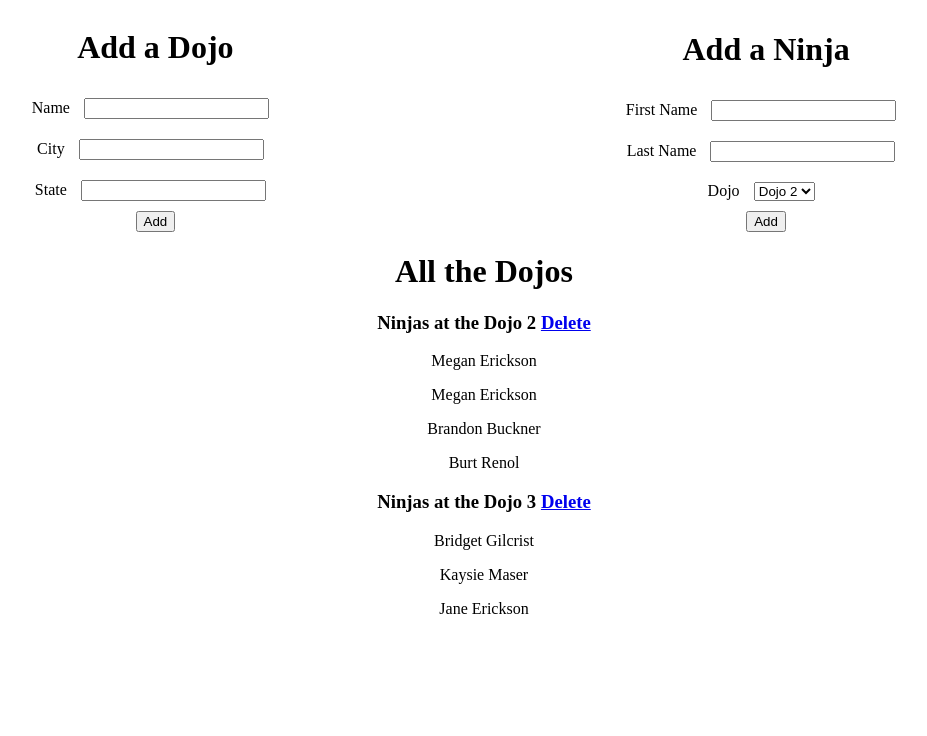
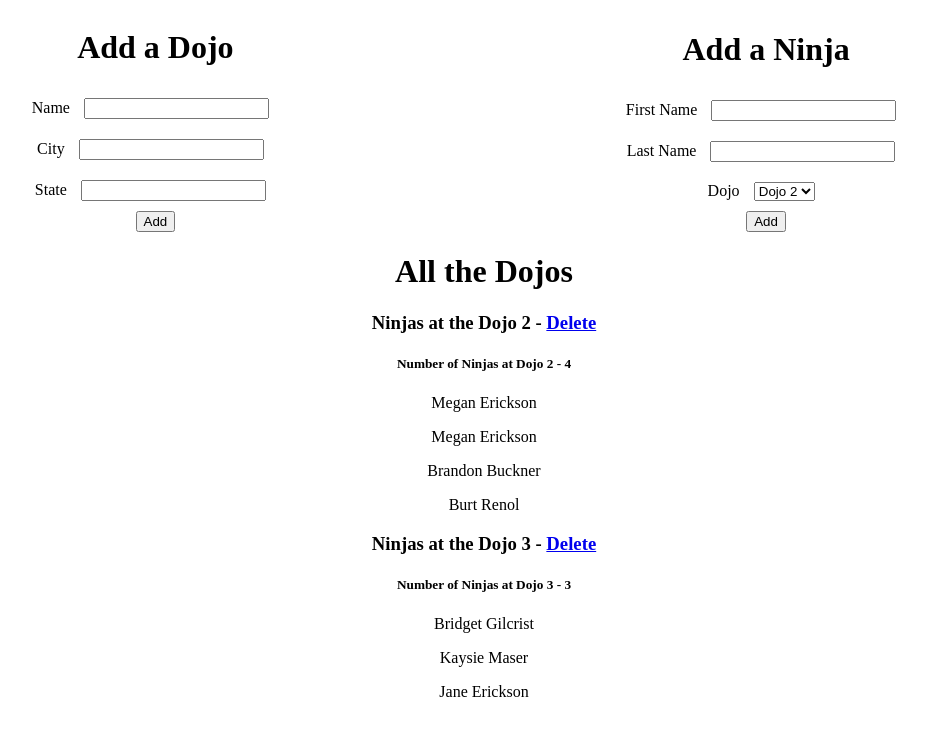
Before and after one commit to merickson51293/Dojo_Ninja, a Django app: page / in a window 1280 px wide. Shown: the top 736 px of the page, without its empty margins (156-1083 px from the left). Run offline with Django 3.2, Linux system fonts and the light colour scheme; data comes from the database, SQL or seed files in the repository; both versions use the stored data as it was after the commit.

Commit message:
Final Commit

```diff
--- a/dojo_ninja_apps/templates/index.html
+++ b/dojo_ninja_apps/templates/index.html
@@ -47,7 +47,8 @@
     <div id="all">
         <h1>All the Dojos</h1>
         {% for dojo in dojos %}
-                <h3>Ninjas at the {{ dojo.name }} <a href="/remove_1/{{dojo.id}}">Delete</a></h3>
+                <h3>Ninjas at the {{ dojo.name }} - <a href="/remove_1/{{dojo.id}}">Delete</a></h3>
+                <h5>Number of Ninjas at {{ dojo.name }} - {{dojo.ninjas.count}}</h5>
                 {% for ninja in dojo.ninjas.all %}
                     <p>{{ ninja.first_name }} {{ ninja.last_name }}</p>
                 {% endfor %}
```
Also changed, not shown: db.sqlite3.
